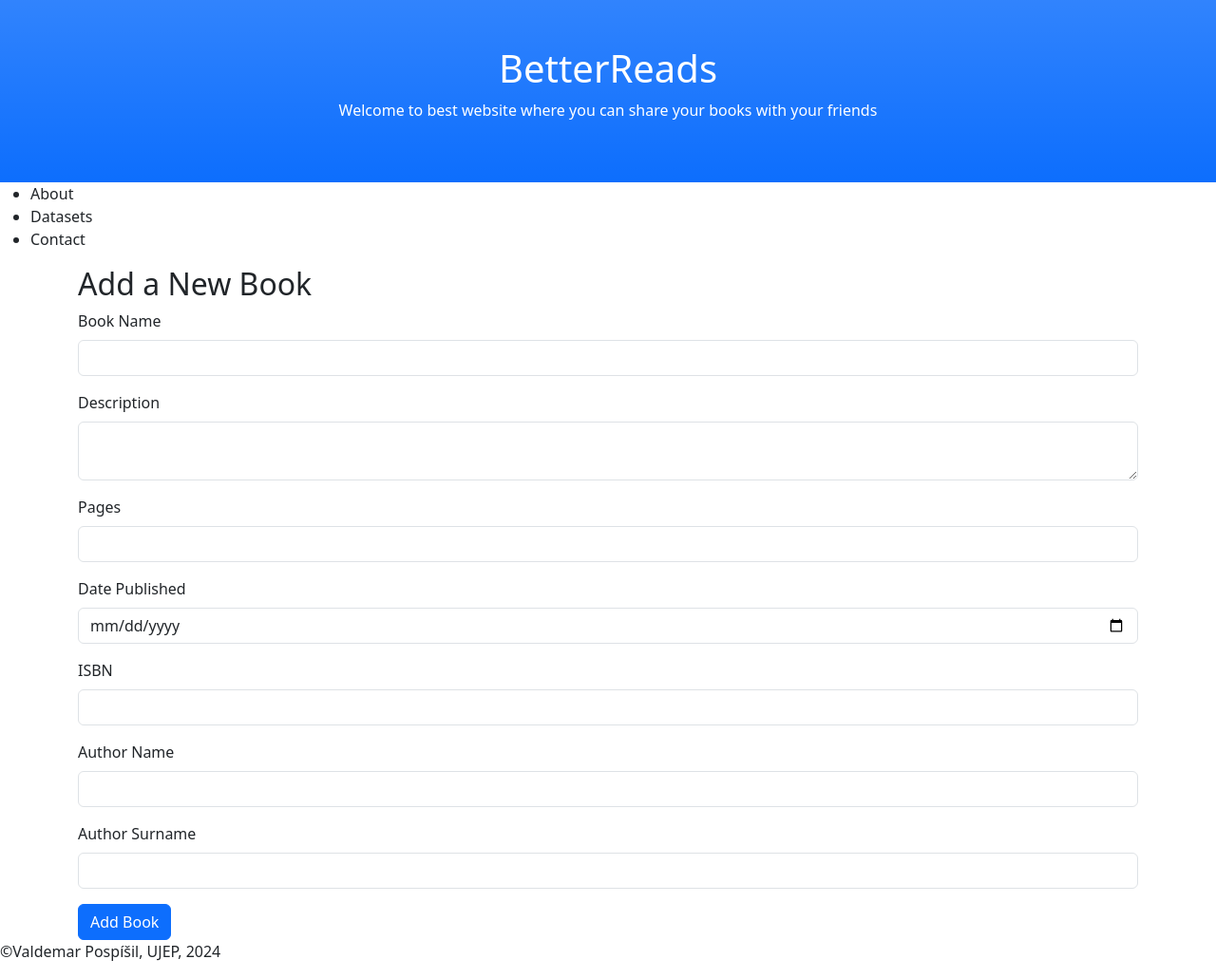
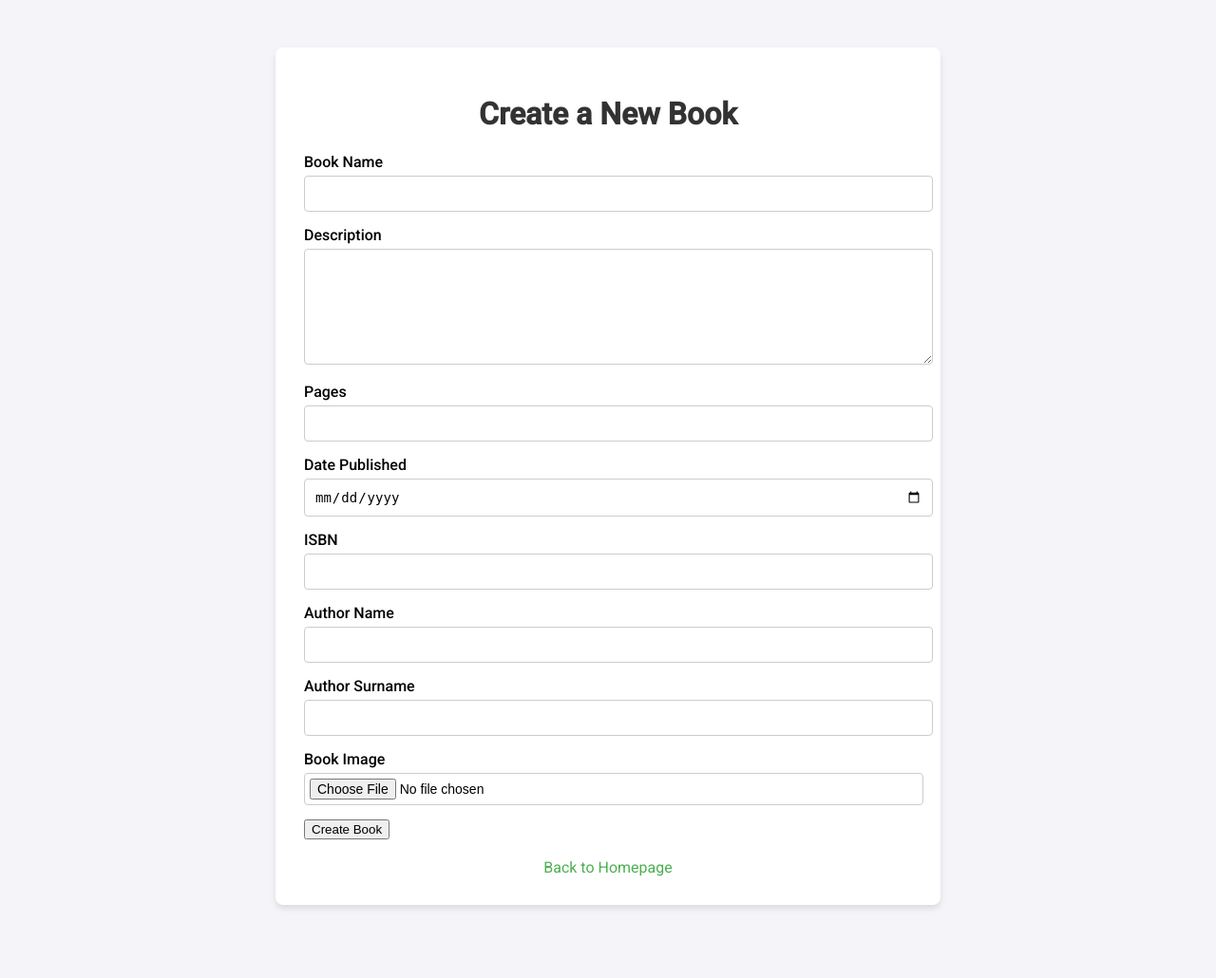
Before and after one commit to ValdemarPospisil/BetterReads, a Flask app: page /create_book in a window 1280 px wide. Shown: the whole page at 95% size. After the commit the page ends 957 px from the top, so only its background shows below. Run offline with Flask 3, Linux system fonts and the light colour scheme.

Commit message:
Adding books with image trough cloudinary and displaying them.

```diff
--- a/code/app.py
+++ b/code/app.py
@@ -1,7 +1,12 @@
 from flask import Flask, render_template, request, redirect, url_for
+import cloudinary
+import cloudinary.uploader
+import cloudinary.api
+from cloudinary.utils import cloudinary_url
 from neo4j import GraphDatabase
 import os
 
+app = Flask(__name__)
 # Flask app setup
 SECRET_KEY = os.urandom(32)
 USER_IMG_FOLDER = 'static/imgs/'
@@ -9,44 +14,73 @@ app = Flask(__name__, template_folder='templates')
 app.config['UPLOAD_FOLDER'] = USER_IMG_FOLDER
 app.config['SECRET_KEY'] = SECRET_KEY
 
-# Neo4j setup
+# Configuration
+cloudinary.config(
+    cloud_name = "dyad41msw",
+    api_key = "429495373674336",
+    api_secret = "gQK9cHKJzk83nMU2IEjyO7Efaos", # Click 'View API Keys' above to copy your API secret
+    secure=True
+)
+
+# Upload an image
+upload_result = cloudinary.uploader.upload("https://res.cloudinary.com/demo/image/upload/getting-started/shoes.jpg",
+                                           public_id="shoes")
+print(upload_result["secure_url"])
+
+
 NEO4J_URI = "bolt://neo4j:7687"
 NEO4J_USER = "neo4j"
 NEO4J_PASSWORD = "PassatGolf"
 
 driver = GraphDatabase.driver(NEO4J_URI, auth=(NEO4J_USER, NEO4J_PASSWORD))
 
-# Route for homepage
 @app.route('/home')
 @app.route('/index')
 @app.route('/')
 def index():
     return render_template('index.html')
 
-# Function for creating author and book nodes and their relationship
+
 def create_author_book_relationship(author_name, author_surname, book_data):
+    """Creates a book and author node, and connects them with a relationship."""
     with driver.session() as session:
-        # Create Author node if not exists
-        session.run("""
-            MERGE (a:Author {name: $author_name, surname: $author_surname})
-            """, author_name=author_name, author_surname=author_surname)
+        # Create the book node
+        query = """
+            MERGE (author:Author {name: $author_name, surname: $author_surname})
+            CREATE (book:Book {name: $name, description: $description, pages: $pages, datePublished: $datePublished, ISBN: $ISBN, image_url: $image_url})
+            MERGE (author)-[:WROTE]->(book)
+        """
+        session.run(query, author_name=author_name, author_surname=author_surname,
+                    name=book_data["name"], description=book_data["description"],
+                    pages=book_data["pages"], datePublished=book_data["datePublished"],
+                    ISBN=book_data["ISBN"], image_url=book_data["image_url"])
 
-        # Create Book node
-        session.run("""
-            CREATE (b:Book {name: $name, description: $description, pages: $pages, datePublished: $datePublished, ISBN: $ISBN})
-            """, **book_data)
 
-        # Create WROTE relationship
-        session.run("""
-            MATCH (a:Author {name: $author_name, surname: $author_surname}),
-                  (b:Book {name: $name})
-            CREATE (a)-[:WROTE]->(b)
-            """, author_name=author_name, author_surname=author_surname, name=book_data['name'])
+def upload_image(file=None):
+    """Uploads an image to Cloudinary, resizes it to 684x100, and returns the URL."""
+    if file:
+        upload_result = cloudinary.uploader.upload(
+            file,
+            transformation=[
+                {"width": 684, "height": 1000, "crop": "scale"}
+            ]
+        )
+    else:
+        # Upload and resize the default image
+        default_image_path = os.path.join(app.config['UPLOAD_FOLDER'], 'default_book.jpg')
+        upload_result = cloudinary.uploader.upload(
+            default_image_path,
+            transformation=[
+                {"width": 684, "height": 1000, "crop": "scale"}
+            ]
+        )
+    return upload_result['secure_url']
 
-# Route for creating a book and author via HTML form
+
 @app.route('/create_book', methods=['GET', 'POST'])
 def create_book():
     if request.method == 'POST':
+        # Collect form data
         name = request.form['name']
         description = request.form['description']
         pages = request.form['pages']
@@ -55,27 +89,48 @@ def create_book():
         author_name = request.form['author_name']
         author_surname = request.form['author_surname']
 
-        # Book data for Neo4j
+        # Handle the image upload
+
+        image_file = request.files['image'] if 'image' in request.files and request.files['image'].filename else None
+        image_url = upload_image(image_file)
+
+        # Prepare book data
         book_data = {
             "name": name,
             "description": description,
             "pages": pages,
             "datePublished": datePublished,
-            "ISBN": ISBN
+            "ISBN": ISBN,
+            "image_url": image_url  # Save the image URL if it was uploaded
         }
 
-        # Create author, book, and relationship
+        # Create the author-book relationship in the Neo4j database
         create_author_book_relationship(author_name, author_surname, book_data)
 
         return redirect(url_for('index'))
 
     return render_template('create_book.html')
 
-# Close Neo4j connection
-@app.teardown_appcontext
-def close_driver(exception=None):
-    if driver:
-        driver.close()
+
+# Route for listing books
+@app.route('/books')
+def list_books():
+    with driver.session() as session:
+        # Query to retrieve all books along with their authors
+        result = session.run("""
+            MATCH (b:Book)-[:WROTE]-(a:Author)
+            RETURN b.name AS book_name, a.name AS author_name, a.surname AS author_surname, b.image_url AS image_url
+        """)
+        books = [
+            {
+                "name": record["book_name"],
+                "author": f"{record['author_name']} {record['author_surname']}",
+                "image_url": record["image_url"]
+            }
+            for record in result
+        ]
+    return render_template('list_books.html', books=books)
+
 
 if __name__ == '__main__':
     app.run(host='0.0.0.0', port=5000, debug=True)
--- a/code/templates/create_book.html
+++ b/code/templates/create_book.html
@@ -1,38 +1,123 @@
-{% extends "template.html" %}
-{% block subtitle %}Add a Book{% endblock %}
-{% block main %}
+<!DOCTYPE html>
+<html lang="en">
+<head>
+    <meta charset="UTF-8">
+    <meta name="viewport" content="width=device-width, initial-scale=1.0">
+    <title>Create Book</title>
+    <link href="https://fonts.googleapis.com/css2?family=Roboto:wght@400;500&display=swap" rel="stylesheet">
+    <style>
+        body {
+            font-family: 'Roboto', sans-serif;
+            background-color: #f4f4f9;
+            margin: 0;
+            padding: 0;
+        }
+        .container {
+            width: 50%;
+            margin: 50px auto;
+            background-color: white;
+            padding: 30px;
+            box-shadow: 0 4px 6px rgba(0, 0, 0, 0.1);
+            border-radius: 8px;
+        }
+        h1 {
+            text-align: center;
+            color: #333;
+        }
+        .form-group {
+            margin-bottom: 15px;
+        }
+        .form-group label {
+            font-weight: 500;
+            margin-bottom: 5px;
+            display: block;
+        }
+        .form-group input, .form-group textarea {
+            width: 100%;
+            padding: 10px;
+            border: 1px solid #ccc;
+            border-radius: 4px;
+            font-size: 14px;
+        }
+        .form-group textarea {
+            resize: vertical;
+            height: 100px;
+        }
+        .form-group input[type="file"] {
+            padding: 5px;
+        }
+        .form-group button {
+            background-color: #4CAF50;
+            color: white;
+            border: none;
+            padding: 10px 20px;
+            font-size: 16px;
+            cursor: pointer;
+            border-radius: 4px;
+            width: 100%;
+        }
+        .form-group button:hover {
+            background-color: #45a049;
+        }
+        .back-link {
+            text-align: center;
+            margin-top: 20px;
+            display: block;
+        }
+        .back-link a {
+            color: #4CAF50;
+            text-decoration: none;
+            font-size: 16px;
+        }
+        .back-link a:hover {
+            text-decoration: underline;
+        }
+    </style>
+</head>
+<body>
+
 <div class="container">
-    <h2>Add a New Book</h2>
-    <form action="{{ url_for('create_book') }}" method="post">
-        <div class="mb-3">
-            <label for="name" class="form-label">Book Name</label>
+    <h1>Create a New Book</h1>
+    <form method="POST" enctype="multipart/form-data">
+        <div class="form-group">
+            <label for="name">Book Name</label>
             <input type="text" class="form-control" id="name" name="name" required>
         </div>
-        <div class="mb-3">
-            <label for="description" class="form-label">Description</label>
-            <textarea class="form-control" id="description" name="description"></textarea>
+        <div class="form-group">
+            <label for="description">Description</label>
+            <textarea class="form-control" id="description" name="description" required></textarea>
         </div>
-        <div class="mb-3">
-            <label for="pages" class="form-label">Pages</label>
-            <input type="number" class="form-control" id="pages" name="pages" required>
+        <div class="form-group">
+            <label for="pages">Pages</label>
+            <input type="text" class="form-control" id="pages" name="pages" required>
         </div>
-        <div class="mb-3">
-            <label for="datePublished" class="form-label">Date Published</label>
-            <input type="date" class="form-control" id="datePublished" name="datePublished">
+        <div class="form-group">
+            <label for="datePublished">Date Published</label>
+            <input type="date" class="form-control" id="datePublished" name="datePublished" required>
         </div>
-        <div class="mb-3">
-            <label for="ISBN" class="form-label">ISBN</label>
-            <input type="text" class="form-control" id="ISBN" name="ISBN">
+        <div class="form-group">
+            <label for="ISBN">ISBN</label>
+            <input type="text" class="form-control" id="ISBN" name="ISBN" required>
         </div>
-        <div class="mb-3">
-            <label for="author_name" class="form-label">Author Name</label>
+        <div class="form-group">
+            <label for="author_name">Author Name</label>
             <input type="text" class="form-control" id="author_name" name="author_name" required>
         </div>
-        <div class="mb-3">
-            <label for="author_surname" class="form-label">Author Surname</label>
+        <div class="form-group">
+            <label for="author_surname">Author Surname</label>
             <input type="text" class="form-control" id="author_surname" name="author_surname" required>
         </div>
-        <button type="submit" class="btn btn-primary">Add Book</button>
+        <div class="form-group">
+            <label for="image">Book Image</label>
+            <input type="file" class="form-control-file" id="image" name="image" accept="image/*">
+        </div>
+        <button type="submit" class="btn btn-primary">Create Book</button>
     </form>
+
+    <div class="back-link">
+        <a href="{{ url_for('index') }}">Back to Homepage</a>
+    </div>
 </div>
-{% endblock %}
+
+</body>
+</html>
--- a/code/templates/template.html
+++ b/code/templates/template.html
@@ -4,27 +4,31 @@
         <meta charset="UTF-8">
         <meta name="viewport" content="width=device-width, initial-scale=1.0">
         <title>{% block subtitle %}{% endblock %} | BetterReads</title>
-    <link rel="stylesheet" href="{{ url_for('static', filename='css/style.css') }}">
-    <link href="https://cdn.jsdelivr.net/npm/bootstrap@5.3.1/dist/css/bootstrap.min.css" rel="stylesheet">
-    <script src="https://cdn.jsdelivr.net/npm/bootstrap@5.3.1/dist/js/bootstrap.bundle.min.js"></script>
+        <link href="https://cdn.jsdelivr.net/npm/bootstrap@5.3.2/dist/css/bootstrap.min.css" rel="stylesheet">
+        <script src="https://cdn.jsdelivr.net/npm/bootstrap@5.3.2/dist/js/bootstrap.bundle.min.js"></script>
     </head>
 <body>
-    <header class="container-fluid p-5 bg-primary bg-gradient text-white text-center">
-        <h1>BetterReads</h1>
-        <p>Welcome to best website where you can share your books with your friends</p>
-    </header>
-    <nav>
-        <ul>
-            <li>
-                <a>About</a>
+    <nav class="navbar navbar-expand-md navbar-dark bg-dark">
+        <div class="container-fluid">
+            <!-- Logo/Brand Section -->
+            <a class="navbar-brand fs-2 fw-bold" href="index">
+                BetterReads
+            </a>
+            <!-- Navigation Links -->
+            <button class="navbar-toggler" type="button" data-bs-toggle="collapse" data-bs-target="#navbarNav" aria-controls="navbarNav" aria-expanded="false" aria-label="Toggle navigation">
+                <span class="navbar-toggler-icon"></span>
+            </button>
+            <div class="collapse navbar-collapse" id="navbarNav">
+                <ul class="navbar-nav ms-auto">
+                    <li class="nav-item">
+                        <a class="nav-link" href="create_book">Add Book</a>
                     </li>
-            <li>
-                <a>Datasets</a>
-            </li>
-            <li>
-                <a>Contact</a>
+                    <li class="nav-item">
+                        <a class="nav-link" href="books">Books</a>
                     </li>
                 </ul>
+            </div>
+        </div>
     </nav>
     <main>
         {% block main %}{% endblock %}
--- a/requirements.txt
+++ b/requirements.txt
@@ -10,3 +10,4 @@ Jinja2==3.1.2
 MarkupSafe==2.1.3
 Werkzeug==3.0.0
 WTForms==3.0.1
+cloudinary==1.41.0
```
Also changed, not shown: code/templates/list_books.html (added, +90 -0 lines), code/static/imgs/default_book.jpg (added), docker-compose.yaml (line endings or trailing spaces). Lines whose indentation alone changed are shown as unchanged.
